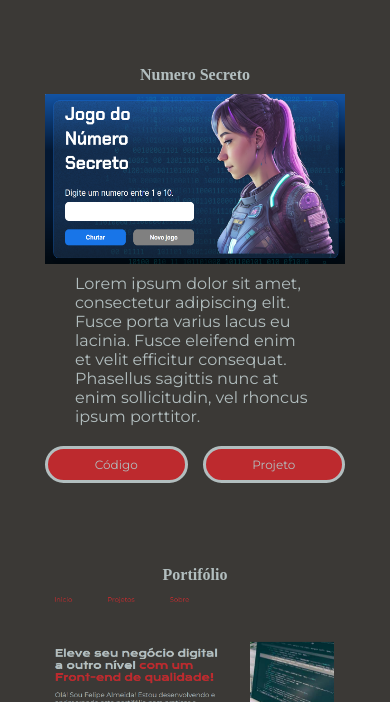
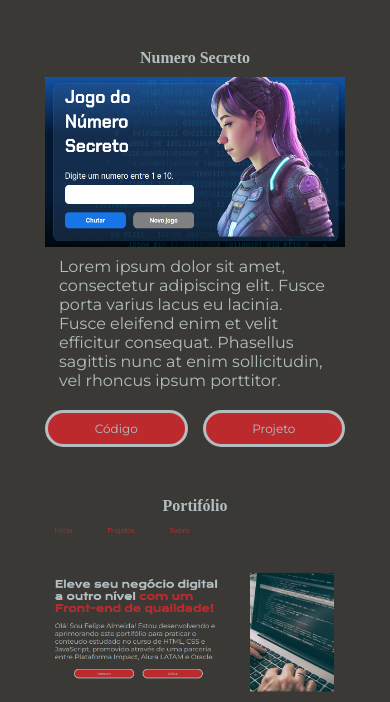
Before and after one commit to feliperj91/Portifolio, a plain HTML site: page projetos.html in a window 390 px wide. Shown: the part 60-762 px from the top of the page. Drawn offline with Linux system fonts and the light colour scheme.

Commit message:
Add files via upload

```diff
--- a/styles/style.css
+++ b/styles/style.css
@@ -398,7 +398,7 @@ a.link__cabecalho{
 		align-items: center;
 		flex-direction: column;
 		width: 100%;
-		height: 450px; /* DEFINIR PARA 100% APÓS A CONCONSÃODA PÁGINA PROJETOS*/
+		height: 100%; /* DEFINIR PARA 100% APÓS A CONCLUSÃO PÁGINA PROJETOS*/
 		padding: 25px;
 		background-color: var(--corFundo);
 		gap: 10px;
@@ -485,10 +485,15 @@ a.link__cabecalho{
 
 	}
 
+	.projetos {
 
 
+
+
+	}
+
 	.projetos__descricao {
-		width: 15rem;
+		width: 17rem;
 
 
 
```
